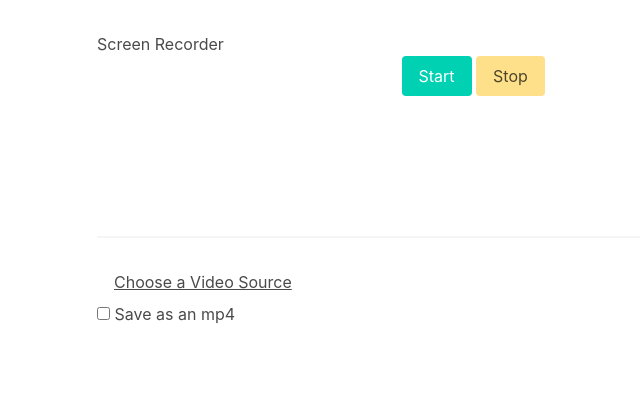
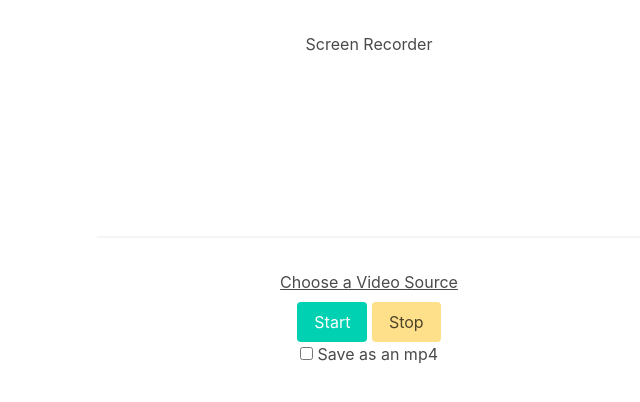
Before and after one commit to pixlbreaker/ScreenRecord, an Electron app: page src/index.html in a window 800 px wide. Shown: the whole page, without its empty margins (31-671 px from the left). Drawn offline with nearby package versions, Linux system fonts and the light colour scheme.

Commit message:
Centers the text

```diff
--- a/src/index.css
+++ b/src/index.css
@@ -3,4 +3,9 @@ body {
   margin: auto;
   max-width: 38rem;
   padding: 2rem;
+  text-align: center;
 }
+
+h1{
+  text-align: center;
+}
--- a/src/index.html
+++ b/src/index.html
@@ -15,14 +15,14 @@
 
 		<video></video>
 
-		<button id="startBtn" class="button is-primary">Start</button>
-		<button id="stopBtn" class="button is-warning">Stop</button>
-
 		<hr />
 
 		<button id="videoSelectBtn" class="button is-text">
 			Choose a Video Source
 		</button>
+		<br>
+		<button id="startBtn" class="button is-primary">Start</button>
+		<button id="stopBtn" class="button is-warning">Stop</button>
 
 		<br>
 		<input type="checkbox" id="mp4" name="mp4" value="true">
```
